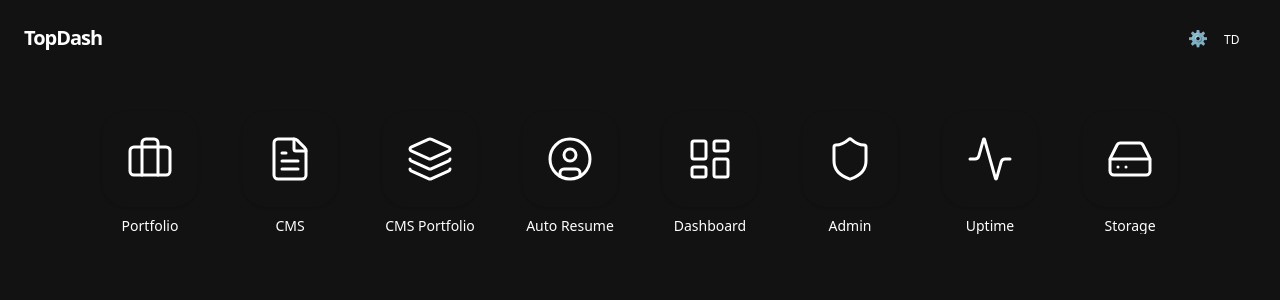
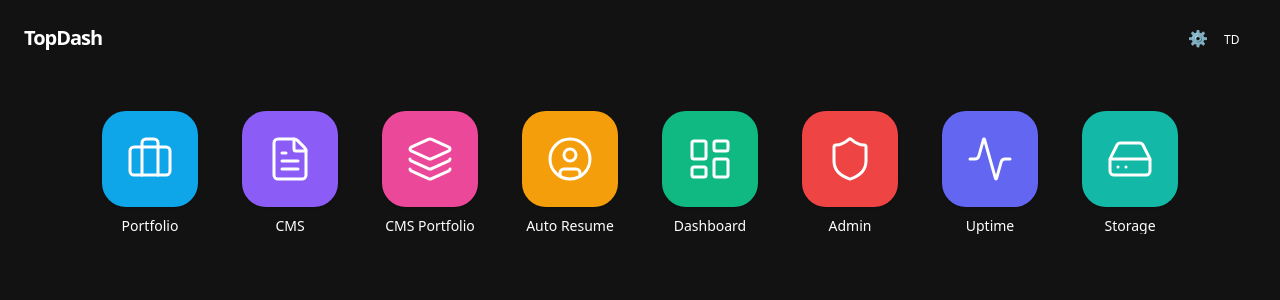
Before and after one commit to bouajilaProg/top-dash, a Next.js app: page / in a window 1280 px wide. Shown: the top 300 px of the page. Built offline with nearby package versions, Linux system fonts and the light colour scheme.

Commit message:
feat: add distinct background colors per app icon
- Assign unique hex colors to each domain app in MockData.ts

- Update AppItem.tsx to apply bgColor via inline style on icon tile

- Apps without custom bgColor fall back to default bg-base-200

```diff
--- a/src/app/components/AppItem.tsx
+++ b/src/app/components/AppItem.tsx
@@ -51,7 +51,11 @@ export default function AppItem({ app }: { app: App }) {
       onClick={handleClick}
       className="group flex flex-col items-center justify-start gap-2 md:gap-2.5 focus-visible:outline-none"
     >
-      <div className="flex h-14 w-14 md:h-20 md:w-20 lg:h-24 lg:w-24 items-center justify-center rounded-xl md:rounded-2xl lg:rounded-3xl bg-base-200 shadow-sm transition-all duration-200 group-hover:scale-105 group-hover:bg-base-300 group-hover:shadow-md group-focus-visible:ring-2 group-focus-visible:ring-primary">
+      <div
+        className="flex h-14 w-14 md:h-20 md:w-20 lg:h-24 lg:w-24 items-center justify-center rounded-xl md:rounded-2xl lg:rounded-3xl shadow-sm transition-all duration-200 group-hover:scale-105 group-hover:shadow-md group-focus-visible:ring-2 group-focus-visible:ring-primary"
+        style={{ backgroundColor: app.bgColor || undefined }}
+        data-bg={app.bgColor ? "custom" : "default"}
+      >
         <AppIconView icon={app.icon} />
       </div>
       <span className="w-16 md:w-[5.5rem] lg:w-[7rem] text-center text-[9px] md:text-[11px] lg:text-sm font-medium leading-tight text-base-content/80 line-clamp-2">
--- a/src/static/MockData.ts
+++ b/src/static/MockData.ts
@@ -19,6 +19,7 @@ export const domainApps: App[] = [
     icon: { type: "icon", name: "Briefcase" },
     url: "https://bouajila.com",
     position: 0,
+    bgColor: "#0ea5e9",
   },
   {
     id: "cms",
@@ -26,6 +27,7 @@ export const domainApps: App[] = [
     icon: { type: "icon", name: "FileText" },
     url: "https://cms.bouajila.top",
     position: 1,
+    bgColor: "#8b5cf6",
   },
   {
     id: "cms-portfolio",
@@ -33,6 +35,7 @@ export const domainApps: App[] = [
     icon: { type: "icon", name: "Layers" },
     url: "https://cms.portfolio.bouajila.top",
     position: 2,
+    bgColor: "#ec4899",
   },
   {
     id: "auto-resume",
@@ -40,6 +43,7 @@ export const domainApps: App[] = [
     icon: { type: "icon", name: "CircleUser" },
     url: "https://auto-resume.bouajila.com",
     position: 3,
+    bgColor: "#f59e0b",
   },
   {
     id: "dashboard",
@@ -47,6 +51,7 @@ export const domainApps: App[] = [
     icon: { type: "icon", name: "LayoutDashboard" },
     url: "https://bouajila.top",
     position: 4,
+    bgColor: "#10b981",
   },
   {
     id: "admin",
@@ -54,6 +59,7 @@ export const domainApps: App[] = [
     icon: { type: "icon", name: "Shield" },
     url: "https://dokploy.bouajila.top",
     position: 5,
+    bgColor: "#ef4444",
   },
   {
     id: "uptime",
@@ -61,6 +67,7 @@ export const domainApps: App[] = [
     icon: { type: "icon", name: "Activity" },
     url: "https://uptime.bouajila.top",
     position: 6,
+    bgColor: "#6366f1",
   },
   {
     id: "storage",
@@ -68,5 +75,6 @@ export const domainApps: App[] = [
     icon: { type: "icon", name: "HardDrive" },
     url: "https://cms.storage.bouajila.top",
     position: 7,
+    bgColor: "#14b8a6",
   },
 ];
```
